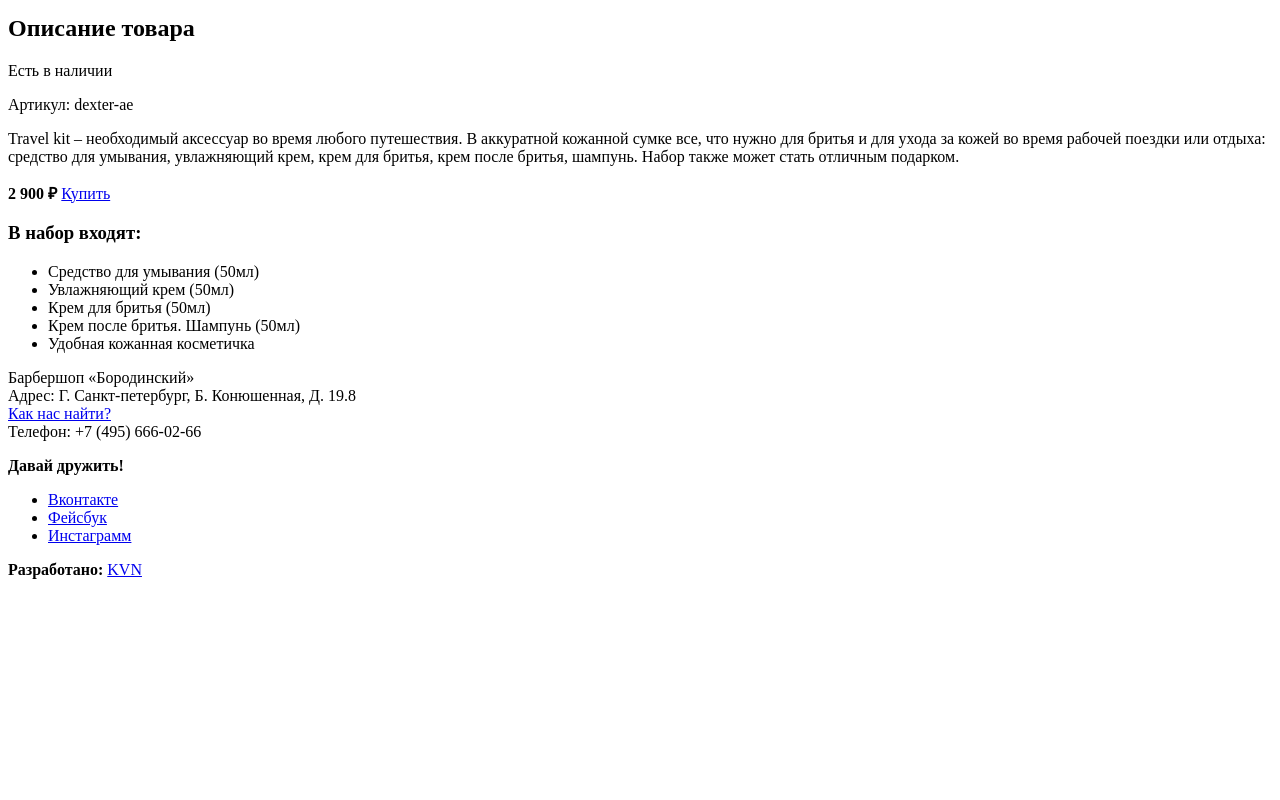
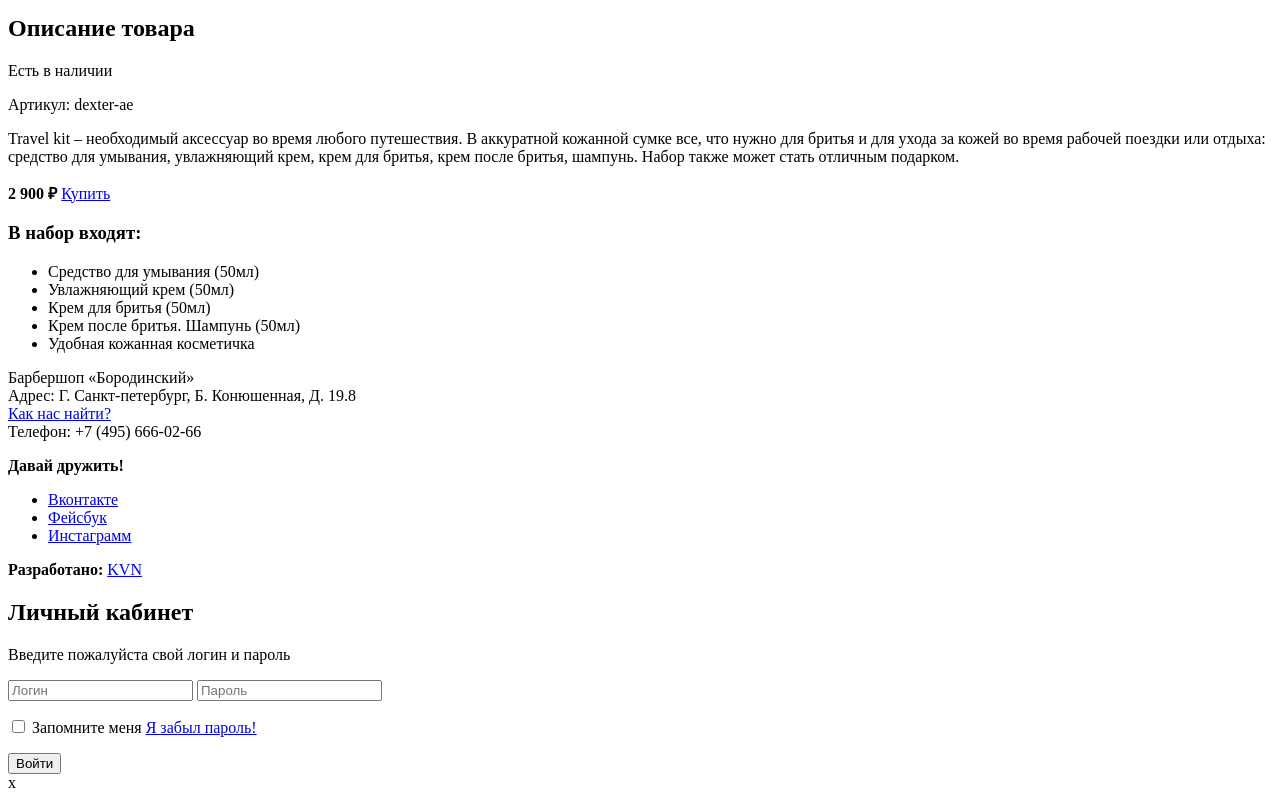
Before and after one commit to kodi4ek/html-academy-barbershop, a plain HTML site: page barbershop/item.html in a window 1280 px wide. Shown: the part 478-1278 px from the top of the page. Before the commit the page ends 1073 px from the top, so only its background shows below. Drawn offline with Linux system fonts and the light colour scheme.

Commit message:
Добавил окно входа в личный кабинет

```diff
--- a/barbershop/item.html
+++ b/barbershop/item.html
@@ -102,6 +102,23 @@
         <a class="button" href="#">KVN</a>
       </p>
     </footer>
-
+    <section class="modal modal-login">
+      <h2>Личный кабинет</h2>
+      <p>Введите пожалуйста свой логин и пароль</p>
+      <form class="login-form" action="https://echo.google.com"
+      method="post">
+        <p>
+          <input class="login-icon-user" type="text" name="login" placeholder="Логин">
+          <input class="login-icon-password" type="password" name="password" placeholder="Пароль">
+        </p>
+        <p class="login-password-info">
+          <input type="checkbox" name="remember" class="visually-hidden">
+          Запомните меня
+          <a class="restore" href="#">Я забыл пароль!</a>
+        </p>
+        <button class="button" type="submit">Войти</button>
+      </form>
+      <span class="modal-close">x</span>
+    </section>
   </body>
 </html>
```
